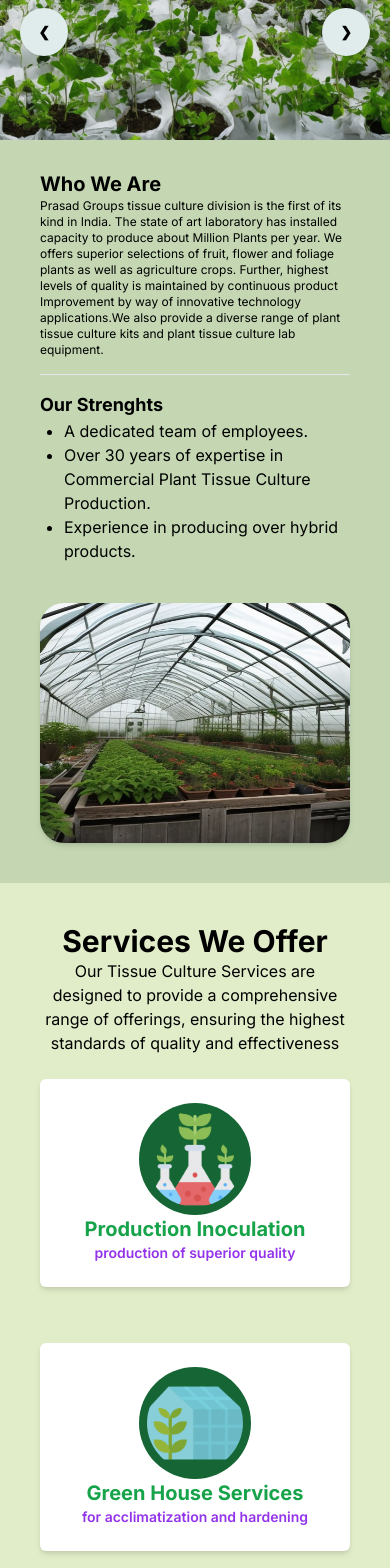
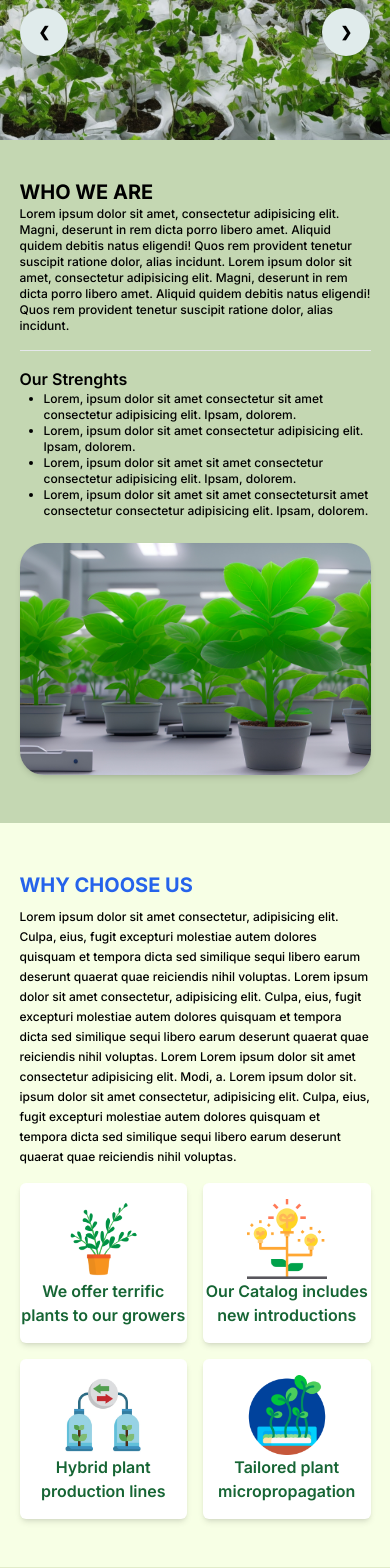
Before and after one commit to bhanudova/PLPL-Seeds, a Next.js app: page /tissueculture in a window 390 px wide. Shown: the part 160-1728 px from the top of the page. Built offline with nearby package versions, Linux system fonts and the light colour scheme; no server answers.

Commit message:
new ui changes added

```diff
--- a/src/components/food/FoodWhoWeAre.tsx
+++ b/src/components/food/FoodWhoWeAre.tsx
@@ -2,22 +2,26 @@ import Image from "next/image"
 
 export default function FoodWhoWeAre() {
     return (<>
-        <div className="flex justify-center p-10 md:p-4 lg:p-10 text-primary-content bg-secondary mt-[-1rem]">
-            <div className="grid grid-cols-1 md:grid-cols-2 gap-10 pb-0 md:pb-3 lg:pb-0">
-                <div className="mt-0 md:mt-16 lg:mt-0 flex justify-center">
-                    <Image src="/images/food_whoweare.jpg" width={1000} height={1000} alt="food_whoweare" className="w-[15rem] h-[15rem] md:w-[20rem] md:h-[20rem] lg:w-[30rem] lg:h-[30rem] rounded-full" />
+        <div className="text-primary-content bg-secondary py-12">
+            <div className="max-w-[90%] md:max-w-3xl lg:max-w-6xl mx-auto grid grid-cols-1 lg:grid-cols-2 gap-4">
+                <div>
+                    <Image src="/images/food_whoweare.jpg" width={600} height={600} alt="food_whoweare" className="w-full h-full object-cover" />
                 </div>
-                <div className="mt-0 md:mt-0 lg:mt-6">
-                    <h2 className="text-xl md:text-2xl lg:text-3xl font-bold">Who We Are</h2>
-                    <p className="w-[20rem] md:w-[20rem] lg:w-[30rem] text-xs md:text-sm lg:text-base">
-                        Prasad Groups provides a wide range of fruits and vegetables by procuring them fresh from farmers, selecting the best, storing the fresh produce in world class cold storage units at the right temperature, and delivering them at fair prices.
-                        Our World class Cold Chain Infrastructure has the ability to service large volumes with controlled temperatures ranging from + 5 to -22 degrees. Our qualified team with best of the world practices and production protocols undertakes 24/7 end to end services, be it storage, packaging & labelling and Transportation.
-                    </p>
-                    <hr className="my-4" />
-                    <h2 className="text-lg md:text-xl lg:text-2xl font-bold">OUR USP</h2>
-                    <p className="w-[20rem] md:w-[20rem] lg:w-[30rem] text-xs md:text-sm lg:text-base text-blue-600 font-semibold">Unparalleled access across entire F&V value chain</p>
-                    <p className="w-[20rem] md:w-[20rem] lg:w-[30rem] text-xs md:text-sm lg:text-base text-blue-600 font-semibold">Expert backing of a 4 decade AGRI Infrastructure major</p>
-                    <p className="w-[20rem] md:w-[20rem] lg:w-[30rem] text-xs md:text-sm lg:text-base">We stand by our farmers as much as we stand by our customers - from <span className="text-yellow-600 font-bold">“Plough to Plate”</span>.</p>
+                <div>
+                    <div>
+                        <h2 className="text-xl md:text-2xl lg:text-3xl font-bold uppercase">Who we are</h2>
+                        <p className="text-xs md:text-sm lg:text-base">
+                            Lorem ipsum, dolor sit amet consectetur adipisicing elit. Est ab minima quod, quaerat nostrum cumque eum explicabo facilis iusto sequi excepturi animi sunt officia hic voluptatem consequuntur, ut velit at.
+                            Lorem ipsum, dolor sit amet consectetur adipisicing elit. Est ab minima quod, quaerat nostrum cumque eum explicabo facilis iusto sequi excepturi animi sunt officia hic voluptatem consequuntur, ut velit at.
+                            Lorem ipsum, dolor sit amet consectetur adipisicing elit. Est ab minima quod, quaerat nostrum cumque eum explicabo facilis iusto sequi excepturi animi sunt officia hic voluptatem consequuntur, ut velit at.
+                        </p>
+                    </div>
+                    <div>
+                        <h2 className="text-lg md:text-xl lg:text-2xl font-bold">OUR USP</h2>
+                        <p className="text-xs md:text-sm lg:text-base text-blue-600 font-semibold">Lorem ipsum, dolor sit amet consectetur adipisicing elit. Quod, neque.</p>
+                        <p className="text-xs md:text-sm lg:text-base text-blue-600 font-semibold">Lorem ipsum dolor sit amet consectetur adipisicing elit.</p>
+                        <p className="text-xs md:text-sm lg:text-base">Lorem ipsum dolor sit, amet consectetur adipisicing elit. Aspernatur similique explicabo voluptatem odio deserunt omnis provident.<span className="text-yellow-600 font-bold">“Plough to Plate”</span>.</p>
+                    </div>
                 </div>
             </div>
         </div>
--- a/src/components/food/FoodWhyChooseUs.tsx
+++ b/src/components/food/FoodWhyChooseUs.tsx
@@ -4,8 +4,11 @@ export default function FoodWhyChooseUs() {
     return (<>
         <div className="flex justify-center items-center text-primary-content bg-accent">
             <div className="p-6 pb-10">
-                <h2 className="text-center text-xl md:text-3xl lg:text-4xl font-medium text-blue-400">Why Choose Us</h2>
-                <p className="text-center mb-6 md:mb-6 lg:mb-10 mt-0 md:mt-3 px-0 md:px-4 lg:px-20 font-semibold text-xs md:text-base lg:text-lg">At our food processing company, we are dedicated to quality, nutrient preservation, and advanced preservation techniques to deliver products that consistently maintain the highest freshness and nutritional value.</p>
+                <h2 className="text-center text-xl md:text-2xl lg:text-3xl font-bold uppercase  text-blue-400">Why Choose Us</h2>
+                <p className="text-center mb-6 md:mb-6 lg:mb-6 mt-0 md:mt-1 px-0 md:px-4 lg:px-20  text-xs md:text-sm lg:text-base font-medium">
+                    Lorem ipsum dolor sit amet consectetur.
+                    Lorem ipsum dolor sit amet consectetur adipisicing elit. Ullam earum repellat laudantium est itaque ut esse culpa doloremque hic omnis eligendi delectus rerum, nobis excepturi fugit facilis? Sit, velit magnam?
+                </p>
                 <div className="flex justify-center">
                     <div className="grid grid-cols-1 md:grid-cols-3 lg:grid-cols-3 gap-5">
                         <div className="flex justify-center">
@@ -15,8 +18,8 @@ export default function FoodWhyChooseUs() {
                                 </div>
                                 <div className="w-full md:w-full lg:w-80 p-2 md:p-3">
                                     <h2 className="text-base md:text-xl font-semibold">Quality</h2>
-                                    <p className="text-xs md:text-base my-1 md:my-2">
-                                        Our unwavering commitment to maintaining the highest standards in every aspect of our operations ensures consistent quality.
+                                    <p className="text-xs md:text-sm lg:text-sm font-medium my-1 md:my-2">
+                                        Lorem ipsum dolor sit amet, consectetur adipisicing elit. Perferendis rem facere eligendi veritatis cupiditate error ea!
                                     </p>
                                 </div>
                             </div>
@@ -27,8 +30,8 @@ export default function FoodWhyChooseUs() {
                             </div>
                             <div className="w-full md:w-full lg:w-80 p-2 md:p-3">
                                 <h2 className="text-base md:text-xl font-semibold">Nutrient</h2>
-                                <p className="text-xs md:text-base my-1 md:my-2">
-                                    We prioritize the preservation of nutrients in fruits and vegetables through careful processing and handling.
+                                <p className="text-xs md:text-sm lg:text-sm font-medium my-1 md:my-2">
+                                    Lorem ipsum dolor sit amet, consectetur adipisicing elit. Perferendis rem facere eligendi veritatis cupiditate error ea!
                                 </p>
                             </div>
                         </div>
@@ -38,8 +41,8 @@ export default function FoodWhyChooseUs() {
                             </div>
                             <div className="w-full md:w-full lg:w-80 p-2 md:p-3">
                                 <h2 className="text-base md:text-xl font-semibold">Freshness Maximization</h2>
-                                <p className="text-xs md:text-base my-1 md:my-2">
-                                    Our state-of-the-art facilities and advanced preservation techniques employed.
+                                <p className="text-xs md:text-sm lg:text-sm font-medium my-1 md:my-2">
+                                    Lorem ipsum dolor sit amet, consectetur adipisicing elit. Perferendis rem facere eligendi veritatis cupiditate error ea!
                                 </p>
                             </div>
                         </div>
--- a/src/components/tissue/TissueCultureContent.tsx
+++ b/src/components/tissue/TissueCultureContent.tsx
@@ -9,8 +9,7 @@ export default function TissueCultureContent() {
     return (<>
         <TissueCultureCarousel />
         <TissueCultureWhoWeAre />
+        <TissueCultureWhyChooseUs />
         <TissueCultureService />
-        <TissueCultureWhyChooseUs />
-        <TissueCultureExpertise />
     </>)
 }
--- a/src/components/tissue/TissueCultureService.tsx
+++ b/src/components/tissue/TissueCultureService.tsx
@@ -5,25 +5,26 @@ import { GiGreenhouse } from "react-icons/gi";
 
 export default function TissueCultureService() {
     return (<>
-        <div className="flex justify-center items-center bg-secondary-content text-primary-content">
-            <div className="p-10">
+        <div className="bg-secondary-content text-primary-content">
+            <div className="max-w-[90%] md:max-w-3xl lg:max-w-6xl mx-auto py-12">
                 <div className="text-center">
-                    <h2 className="font-bold text-3xl">Services We Offer</h2>
+                    <h2 className="text-xl md:text-2xl lg:text-3xl font-bold uppercase">Services We Offer</h2>
                     <div className="flex justify-center items-center">
-                        <p className=" w-full lg:w-[35rem] text-center">
-                            Our Tissue Culture Services are designed to provide a comprehensive range of offerings, ensuring the highest standards of quality and effectiveness
+                        <p className="text-xs md:text-sm lg:text-base font-medium text-center">
+                            Lorem ipsum dolor sit amet consectetur adipisicing elit. Atque rem error, nam incidunt, placeat ea voluptatibus, eum reiciendis illo sint aut quidem odio ut aliquid commodi. Non veritatis sit labore.
+                            Lorem ipsum dolor sit amet consectetur adipisicing elit. Atque rem error, nam incidunt, placeat ea voluptatibus, eum reiciendis illo sint aut quidem odio ut aliquid commodi. Non veritatis sit labore.
                         </p>
                     </div>
                 </div>
                 <div className="flex justify-center items-center mt-6">
-                    <div className="grid grid-cols-1 md:grid-cols-3 lg:grid-cols-3 gap-14 md:gap-4">
+                    <div className="grid grid-cols-1 md:grid-cols-3 lg:grid-cols-3 gap-4 md:gap-4">
                         <div className="bg-white py-6 px-2 rounded-md shadow-md">
                             <div className="text-center ">
                                 <div className="flex justify-center items-center ">
                                     <Image src="/images/tissueculture_s_production.png" width={1000} height={1000} alt="tissueculture_s_production.png" className="w-28 bg-green-800 rounded-full p-2" />
                                 </div>
-                                <h2 className="text-green-600 font-bold text-xl">Production Inoculation</h2>
-                                <p className="text-purple-600 font-semibold text-sm">production of superior quality</p>
+                                <h2 className="text-green-600 text-base md:text-lg lg:text-xl font-semibold">Production Inoculation</h2>
+                                <p className="text-purple-600 text-xs md:text-sm lg:text-sm font-medium">production of superior quality</p>
                             </div>
                         </div>
                         <div className="bg-white py-6 px-2 rounded-md shadow-md">
@@ -31,8 +32,8 @@ export default function TissueCultureService() {
                                 <div className="flex justify-center items-center ">
                                     <Image src="/images/tissueculture_s_greenhouse.png" width={1000} height={1000} alt="tissueculture_s_greenhouse.png" className="w-28 bg-green-800 rounded-full p-2" />
                                 </div>
-                                <h2 className="text-green-600 font-bold text-xl">Green House Services</h2>
-                                <p className="text-purple-600 font-semibold text-sm">for acclimatization and hardening</p>
+                                <h2 className="text-green-600 text-base md:text-lg lg:text-xl font-semibold">Green House Services</h2>
+                                <p className="text-purple-600 text-xs md:text-sm lg:text-sm font-medium">for acclimatization and hardening</p>
                             </div>
                         </div>
                         <div className="bg-white py-6 px-2 rounded-md shadow-md">
@@ -40,8 +41,8 @@ export default function TissueCultureService() {
                                 <div className="flex justify-center items-center ">
                                     <Image src="/images/tissueculture_s_autoclave.png" width={1000} height={1000} alt="/tissueculture_s_autoclave.png" className="w-28 bg-green-800 rounded-full p-2" />
                                 </div>
-                                <h2 className="text-green-600 font-bold text-xl">Autoclave</h2>
-                                <p className="text-purple-600 font-semibold text-sm">supply of best quality plant media for production</p>
+                                <h2 className="text-green-600 text-base md:text-lg lg:text-xl font-semibold">Autoclave</h2>
+                                <p className="text-purple-600 text-xs md:text-sm lg:text-sm font-medium">supply of best quality plant media for production</p>
                             </div>
                         </div>
                     </div>
--- a/src/components/tissue/TissueCultureWhoWeAre.tsx
+++ b/src/components/tissue/TissueCultureWhoWeAre.tsx
@@ -2,24 +2,30 @@ import Image from "next/image"
 
 export default function TissueCultureWhoWeAre() {
     return (<>
-        <div className="flex bg-secondary justify-center p-10 md:p-4 lg:p-10 mt-[-1rem] text-primary-content">
-            <div className="grid grid-cols-1 md:grid-cols-2 gap-10 pb-0 md:pb-3 lg:pb-0">
-                <div className="mt-0 md:mt-0 lg:mt-6">
-                    <h2 className="text-xl md:text-2xl lg:text-3xl font-bold">Who We Are</h2>
-                    <p className="w-[20rem] md:w-[20rem] lg:w-[30rem] text-xs md:text-sm lg:text-base">
-                        Prasad Groups tissue culture division is the first of its kind in India. The state of art laboratory has installed capacity to produce about  Million Plants per year.
-                        We offers superior selections of fruit, flower and foliage plants as well as agriculture crops. Further, highest levels of quality is maintained by continuous product Improvement by way of innovative technology applications.We also provide a diverse range of plant tissue culture kits and plant tissue culture lab equipment.
-                    </p>
-                    <hr className="my-4" />
-                    <h2 className="text-lg md:text-xl lg:text-2xl font-bold">Our Strenghts</h2>
-                    <ul className="list-disc ms-6">
-                        <li>A dedicated team of employees.</li>
-                        <li>Over 30 years of expertise in Commercial Plant Tissue Culture Production.</li>
-                        <li>Experience in producing over hybrid products.</li>
-                    </ul>
+        <div className="bg-secondary py-12 mt-[-1rem] text-primary-content">
+            <div className="grid grid-cols-1 md:grid-cols-2 gap-6 max-w-[90%] md:max-w-3xl lg:max-w-6xl mx-auto">
+                <div>
+                    <div>
+                        <h2 className="text-xl md:text-2xl lg:text-3xl font-bold uppercase">Who We Are</h2>
+                        <p className="text-xs md:text-sm lg:text-base font-medium">
+
+                          Lorem ipsum dolor sit amet, consectetur adipisicing elit. Magni, deserunt in rem dicta porro libero amet. Aliquid quidem debitis natus eligendi! Quos rem provident tenetur suscipit ratione dolor, alias incidunt.
+                          Lorem ipsum dolor sit amet, consectetur adipisicing elit. Magni, deserunt in rem dicta porro libero amet. Aliquid quidem debitis natus eligendi! Quos rem provident tenetur suscipit ratione dolor, alias incidunt.
+                          </p>
+                    </div>
+                    <div>
+                        <hr className="my-4" />
+                        <h2 className="text-base md:text-lg lg:text-xl font-semibold">Our Strenghts</h2>
+                        <ul className="list-disc lg:leading-7 ms-6 text-xs md:text-sm lg:text-sm font-medium">
+                            <li>Lorem, ipsum dolor sit amet consectetur sit amet consectetur  adipisicing elit. Ipsam, dolorem.</li>
+                            <li>Lorem, ipsum dolor sit amet consectetur adipisicing elit. Ipsam, dolorem.</li>
+                            <li>Lorem, ipsum dolor sit amet sit amet consectetur consectetur adipisicing elit. Ipsam, dolorem.</li>
+                            <li>Lorem, ipsum dolor sit amet sit amet consectetursit amet consectetur consectetur adipisicing elit. Ipsam, dolorem.</li>
+                        </ul>
+                    </div>
                 </div>
-                <div className="mt-0 md:mt-16 lg:mt-0 flex justify-center">
-                    <Image src="/images/tissueculture_whoweare.jpg" width={1000} height={1000} alt="whoweare" className="w-[20rem] h-[15rem] md:w-[20rem] md:h-[20rem] lg:w-[30rem] lg:h-[30rem] rounded-3xl shadow-md" />
+                <div>
+                    <Image src="/images/tissueculture_whoweare.jpg" width={1000} height={1000} alt="whoweare" className="w-full h-full rounded-3xl shadow-md object-cover" />
                 </div>
             </div>
         </div>
--- a/src/components/tissue/TissueCultureWhyChooseUs.tsx
+++ b/src/components/tissue/TissueCultureWhyChooseUs.tsx
@@ -2,42 +2,46 @@ import Image from "next/image";
 
 export default function TissueCultureWhyChooseUs() {
     return (<>
-        <div className="flex justify-center bg-accent text-primary-content p-6 py-6 md:py-8 lg:py-16">
-            <div className="flex flex-col md:flex-row gap-4">
-                <div className="w-full md:w-[60%] lg:w-[50%] flex justify-center">
-                    <div className="w-full md:w-[500px] mt-0 md:mt-36 lg:mt-0 mb-4 md:mb-0">
-                        <h2 className="text-xl md:text-4xl lg:text-4xl text-blue-600 font-bold">Why Choose Us</h2>
-                        <p className="mt-2 text-sm md:text-xl">
-                            Prasad groups is an International plant tissue culture company with world class infrastructure , that specializes in custom propagation and tissue culture production of choice plants.Our plant catalog includes rare and hard-to-find plants, new introductions and the best of the tried and true, high volume selections. We have a worldwide network of contacts with plant explorers, hybridizers, and introducers who aid us in getting exactly what our customers want. Over the years, we have worked on hundreds and hundreds of different plants for our customers.
+        <div className="bg-accent text-primary-content py-12">
+            <div className="grid grid-cols-1 md:grid-cols-2 gap-4 max-w-[90%] md:max-w-3xl lg:max-w-6xl mx-auto">
+                <div>
+                    <div>
+                        <h2 className="text-xl md:text-2xl lg:text-3xl uppercase text-blue-600 font-bold">Why Choose Us</h2>
+                        <p className="mt-2 leading-5 md:leading-6 lg:leading-8 text-xs md:text-sm lg:text-base font-medium">
+                            Lorem ipsum dolor sit amet consectetur, adipisicing elit. Culpa, eius, fugit excepturi molestiae autem dolores quisquam et tempora dicta sed similique sequi libero earum deserunt quaerat quae reiciendis nihil voluptas.
+                            Lorem ipsum dolor sit amet consectetur, adipisicing elit. Culpa, eius, fugit excepturi molestiae autem dolores quisquam et tempora dicta sed similique sequi libero earum deserunt quaerat quae reiciendis nihil voluptas.
+                            Lorem Lorem ipsum dolor sit amet consectetur adipisicing elit. Modi, a. Lorem ipsum dolor sit. ipsum dolor sit amet consectetur, adipisicing elit. Culpa, eius, fugit excepturi molestiae autem dolores quisquam et tempora dicta sed similique sequi libero earum deserunt quaerat quae reiciendis nihil voluptas.
                         </p>
                     </div>
                 </div>
-                <div className="flex justify-center md:justify-center lg:justify-start w-full md:w-[40%] lg:w-[50%]">
-                    <div className="grid grid-cols-1 lg:grid-cols-2 gap-4">
-                        <div className="bg-white rounded-3xl w-[200px] md:w-[250px] pt-4 shadow-2xl">
-                            <div className="flex justify-center items-center">
-                                <Image src="/images/tissueculture_why_terrific_plants.png" width={1000} height={1000} alt="terrific_plants" className="w-10 md:w-16" />
-                            </div>
-                            <p className="text-center my-4 text-xs md:text-lg text-green-800 font-extrabold">We offer terrific plants to our growers</p>
+
+                <div className="grid grid-cols-2 gap-4">
+                    <div className="bg-white py-4 shadow-md rounded-md">
+                        <div className="flex items-center justify-center">
+                            <Image src="/images/tissueculture_why_terrific_plants.png" width={600} height={600} alt="" className="w-20 h-20" />
                         </div>
-                        <div className="bg-white rounded-3xl w-[200px] md:w-[250px] pt-4 shadow-2xl">
-                            <div className="flex justify-center items-center">
-                                <Image src="/images/tissueculture_why_catalog_includes.png" width={1000} height={1000} alt="catalog_includes" className="w-10 md:w-16" />
-                            </div>
-                            <p className="text-center my-4 text-xs md:text-lg text-green-800 font-extrabold">Our Catalog includes new introductions</p>
+                        <p className="text-base md:text-lg lg:text-xl font-semibold text-green-800 text-center">We offer terrific plants to our growers</p>
+                    </div>
+
+                    <div className="bg-white py-4 shadow-md rounded-md">
+                        <div className="flex items-center justify-center">
+                            <Image src="/images/tissueculture_why_catalog_includes.png" width={600} height={600} alt="" className="w-20 h-20" />
                         </div>
-                        <div className="bg-white rounded-3xl w-[200px] md:w-[250px] pt-4 shadow-2xl">
-                            <div className="flex justify-center items-center">
-                                <Image src="/images/tissueculture_why_hybrid_plant.jpg" width={1000} height={1000} alt="hybrid_plant" className="w-10 md:w-16" />
-                            </div>
-                            <p className="text-center my-4 text-xs md:text-lg text-green-800 font-extrabold">Hybrid plant production lines</p>
+                        <p className="text-base md:text-lg lg:text-xl font-semibold text-green-800 text-center">Our Catalog includes new introductions</p>
+                    </div>
+
+                    <div className="bg-white py-4 shadow-md rounded-md">
+                        <div className="flex items-center justify-center">
+                            <Image src="/images/tissueculture_why_hybrid_plant.jpg" width={600} height={600} alt="" className="w-20 h-20" />
                         </div>
-                        <div className="bg-white rounded-3xl w-[200px] md:w-[250px] pt-4 shadow-2xl">
-                            <div className="flex justify-center items-center">
-                                <Image src="/images/tissueculture_why_micropopagation.png" width={1000} height={1000} alt="micropopagation" className="w-10 md:w-16" />
-                            </div>
-                            <p className="text-center my-4 text-xs md:text-lg text-green-800 font-extrabold">Tailored plant micropropagation</p>
+                        <p className="text-base md:text-lg lg:text-xl font-semibold text-green-800 text-center">Hybrid plant production lines</p>
+                    </div>
+
+                    <div className="bg-white py-4 shadow-md rounded-md">
+                        <div className="flex items-center justify-center">
+                            <Image src="/images/tissueculture_why_micropopagation.png" width={600} height={600} alt="" className="w-20 h-20" />
                         </div>
+                        <p className="text-base md:text-lg lg:text-xl font-semibold text-green-800 text-center">Tailored plant micropropagation</p>
                     </div>
                 </div>
             </div>
```
Also changed, not shown: src/components/food/FoodExpertise.tsx (+20 -20 lines), src/components/food/FoodServices.tsx (+7 -7 lines), src/components/tissue/TissueCultureExpertise.tsx (+6 -6 lines), public/images/food_whoweare.jpg, public/images/tissueculture_whoweare.jpg.
